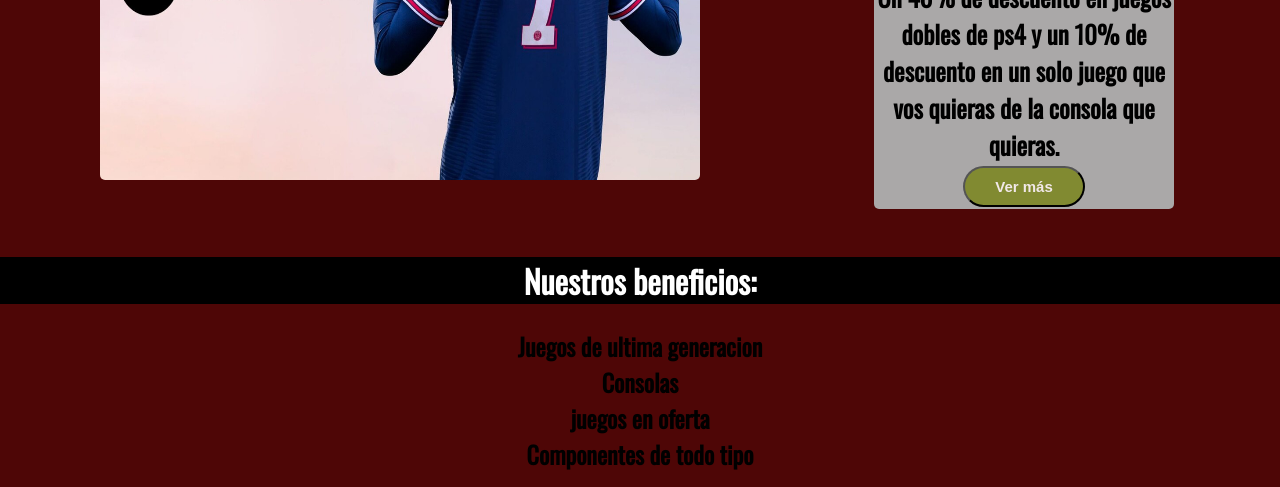
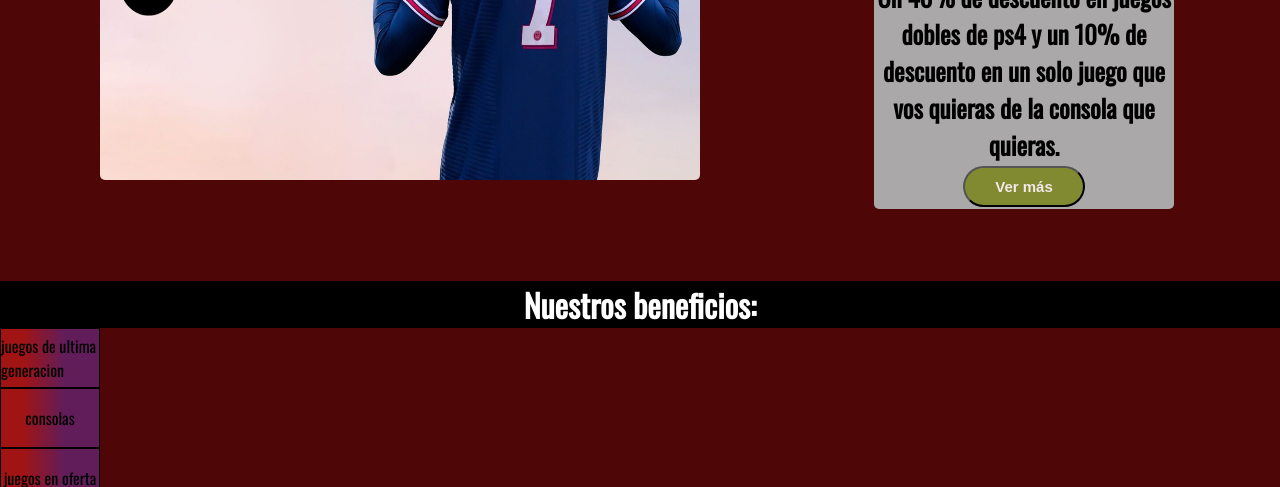
Before and after one commit to MarianoRecalde/MundoGamer-MarianoRecalde, a plain HTML site: page index.html in a window 1280 px wide. Shown: the part 465-952 px from the top of the page. Drawn offline with nearby package versions, Linux system fonts and the light colour scheme.

Commit message:
agregue animaciones

```diff
--- a/index.html
+++ b/index.html
@@ -42,7 +42,8 @@
                     <div class="carta">
                         <img class="fifa22" src="./images/mbappe.jpeg" alt="fifa" width="400" height="400">
                         <img class="carta_imagen" src="./images/descuentosx3.webp" alt="juegos en descuento">
-                        <img class="friday" src="./images/black friday.jpg" alt="black friday" style="border: 5px solid black" width="100" height="100">
+                        <img class="friday" src="./images/black friday.jpg" alt="black friday"
+                            style="border: 5px solid black" width="100" height="100">
                         <h1 class="carta_juegos"> Descuentos dobles.</h1>
                         <p class="carta_doble">Un 40% de descuento en juegos dobles de ps4 y un 10% de descuento en un
                             solo juego que vos quieras de la consola que quieras.</p>
@@ -52,18 +53,19 @@
 
     </main>
 
-        <div>
+    <div class="contenedor">
+        <br>
         <br>
         <br>
         <h1 class="nuestros_beneficios">Nuestros beneficios:</h1>
-            <br>
-            <ul class="beneficios">
-                <li><h2>Juegos de ultima generacion</h2></li>
-                <li><h2>Consolas<h2></li>
-                <li><h2>juegos en oferta<h2></li>
-                <li><h2>Componentes de todo tipo</h2></li>
-            </ul>
+
+
+        <div class="caja">juegos de ultima generacion</div>
+        <div class="caja">consolas</div>
+        <div class="caja">juegos en oferta</div>
+        <div class="caja">componentes de todo tipo</div>
         <div>
+
 
 
             <br>
@@ -71,9 +73,12 @@
             <!--pie de pagina-->
             <footer>
                 <h1>¡Siguenos en nuestras redes sociales!</h1>
-        <a href="https://www.youtube.com/watch?v=NfqI_RudDiQ"><img src="./images/youtube 2.webp" alt="logo" width="30" height="30"></a>
-        <a href="https://www.facebook.com/"><img src="./images/facebook.webp" alt="logo" width="30" height="30"></a>
-        <a href="https://www.instagram.com/"><img src="./images/instagram 2.webp" alt="logo" width="30" height="30"></a>
+                <a href="https://www.youtube.com/watch?v=NfqI_RudDiQ"><img src="./images/youtube 2.webp" alt="logo"
+                        width="30" height="30"></a>
+                <a href="https://www.facebook.com/"><img src="./images/facebook.webp" alt="logo" width="30"
+                        height="30"></a>
+                <a href="https://www.instagram.com/"><img src="./images/instagram 2.webp" alt="logo" width="30"
+                        height="30"></a>
             </footer>
             <!--pie de pagina-->
             <hr>
--- a/styles.css
+++ b/styles.css
@@ -1,6 +1,6 @@
 @import url('https://fonts.googleapis.com/css2?family=Oswald:wght@300;400&display=swap');
 
-*{
+* {
     box-sizing: border-box;
 }
 
@@ -14,6 +14,7 @@ header {
     background-color: black;
     padding-left: 3px;
 }
+
 header nav {
     margin: 10px;
 
@@ -22,13 +23,14 @@ header nav {
     right: 0;
 }
 
-header nav li{
+header nav li {
     font-family: 'Oswald', sans-serif;
     color-scheme: white;
     display: inline-block;
     margin-left: 10px;
 
 }
+
 header img {
     margin-left: 3px;
     margin-top: 3px;
@@ -39,35 +41,33 @@ header img {
 
 }
 
-.imagen{
+.imagen {
     display: flex;
     align-items: center;
 }
 
-.imagen img{
+.imagen img {
     height: 40px;
     margin-right: 0px;
 }
 
-.cuerpo{
+.cuerpo {
     font-family: 'Oswald', sans-serif;
     background-color: rgb(78, 6, 6);
 }
 
-.nombre-empresa{
+.nombre-empresa {
     font-family: 'Oswald', sans-serif;
     color: white
-
-
 }
 
-header nav li a{
+header nav li a {
     color: white;
     text-decoration: none;
 
 }
 
-.imagen h2{
+.imagen h2 {
     margin-left: 20px;
 }
 
@@ -88,7 +88,7 @@ main {
 
 /* ....cuerpo */
 
-.carta{
+.carta {
     width: 300px;
     background-color: rgb(170, 168, 168);
     margin-top: 40px;
@@ -98,7 +98,7 @@ border-radius: 5px;
     display: inline-block;
 }
 
-.carta_imagen{
+.carta_imagen {
     width: 295px;
     right: 600px;
     margin-top: 10px;
@@ -106,14 +106,14 @@ margin-bottom: 10px;
 }
 
 
-.carta_doble{
+.carta_doble {
     font-size: 25px;
     /* margin-bottom: 0px;
     margin-top: 0px; */
 
 }
 
-.carta_boton{
+.carta_boton {
     font-size: 20px;
     right: 300px;
     /* margin-bottom: 100px; */
@@ -126,39 +126,68 @@ margin-bottom: 10px;
     background-color: rgb(129, 138, 49);
 
 }
+
 /* MAIN */
-.mundo_gamer{
+.mundo_gamer {
     font-family: 'Oswald', sans-serif;
     color: white
 }
 
-.fifa22{
+.fifa22 {
     width: 600px;
-    position:absolute;
+    position: absolute;
     left: 100px;
     border-radius: 5px;
 
 }
 
-.friday{
+.friday {
     width: 600px;
-    position:absolute;
+    position: absolute;
     left: 100px;
     top: 1040px;
     border-radius: 5px;
     margin-top: 3px;
 }
-.nuestros_beneficios{
+
+.nuestros_beneficios {
     text-align: center;
     color: white;
     background-color: black;
 }
 
-.beneficios {
-    text-align: center;
+.caja {
+    border: solid 1px;
+    width: 100px;
+    height: 60px;
+    background: rgb(161, 20, 20);
+    background: linear-gradient(90deg, rgba(161, 20, 20, 1) 22%, rgba(97, 29, 90, 1) 65%);
+    display: grid;
+    place-items: center;
+    transition: all 1.5s;
+    transition-timing-function: ease-out;
+}
 
+.caja:hover {
+    width: 100%;
+    background-color: rgb(46, 134, 168);
+}
+
+/* /transicion/ */
+
+.caja {
+    animation-name: caja;
+    animation-duration: 5s;
+    animation-iteration-count: 10;
 
 }
+
+@keyframes caja {
+    100% {
+        width: 100%;
+    }
+}
+
 /* FOOTER */
 footer {
     text-align: center;
@@ -166,3 +195,11 @@ footer {
     background-color: black;
     text-decoration: none;
 }
+
+/* FOOTER */
+footer {
+    text-align: center;
+    color: white;
+    background-color: black;
+    text-decoration: none;
+}
```
Lines whose indentation alone changed are shown as unchanged.
